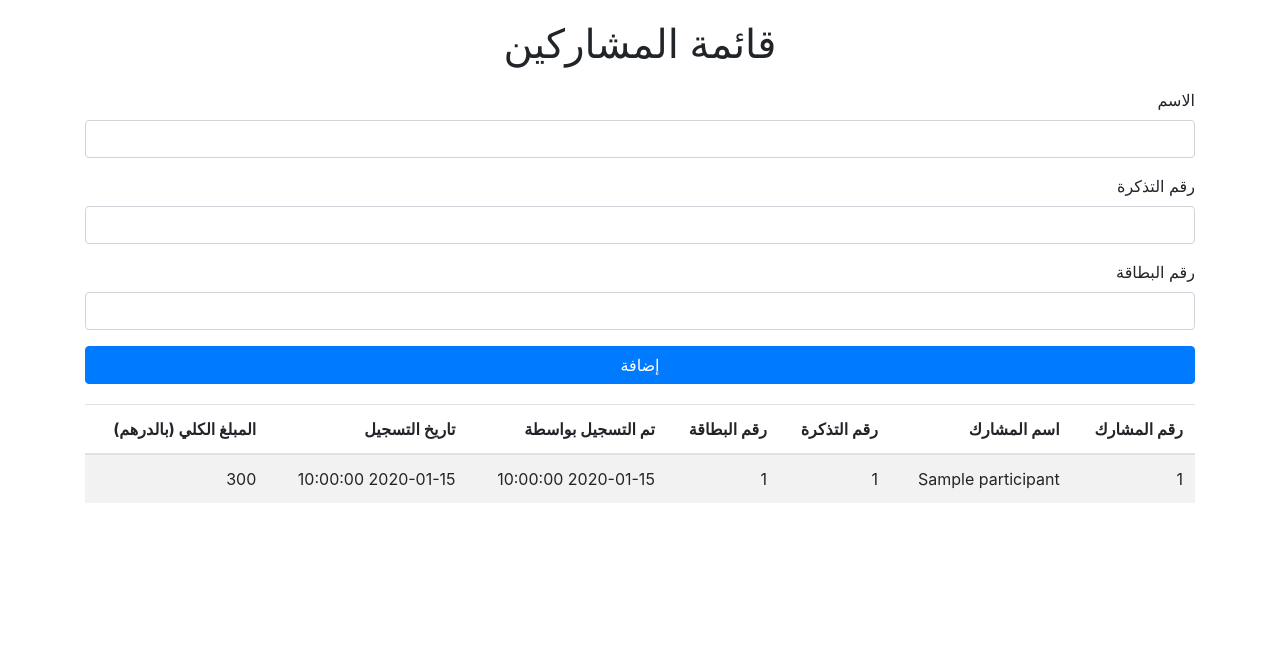
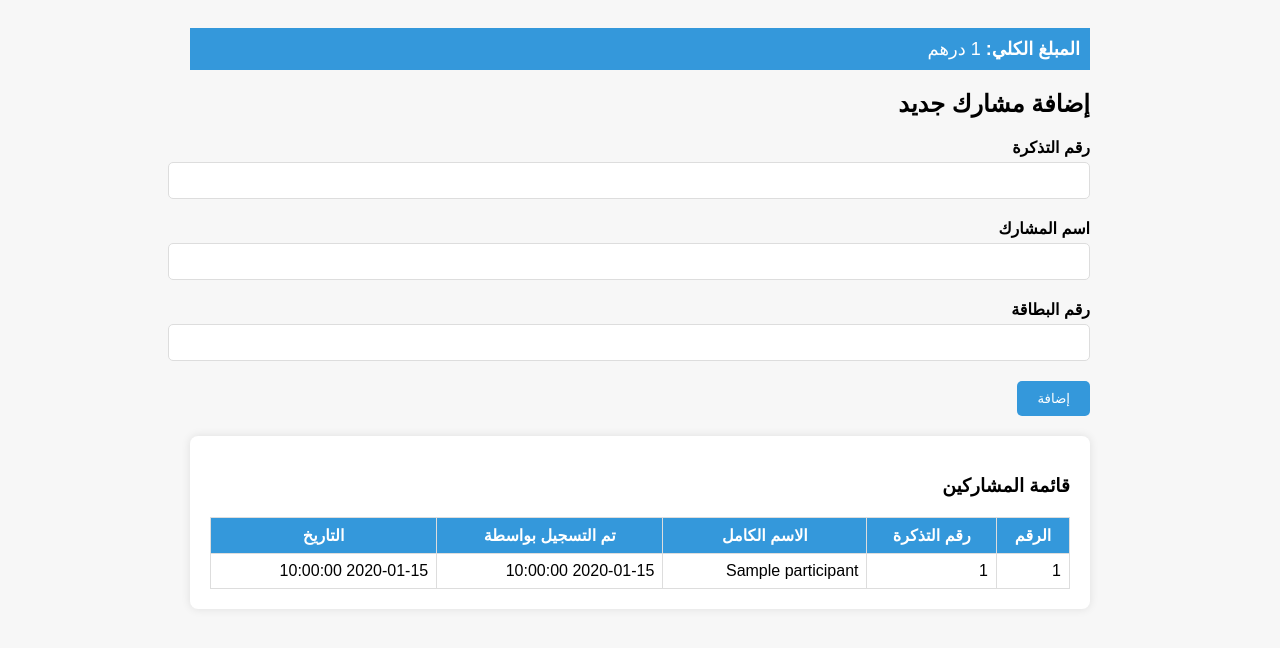
Before and after one commit to OUCHTAH/chakir, a Flask app: template templates/home.html in a window 1280 px wide. Shown: the top 648 px of the page. Run offline with Flask 2, Linux system fonts and the light colour scheme; the template is opened without the code that fills it: most values are stand-ins (such as "Sample title", 1, 10 or a date in 2020); some libraries are stand-ins or nearby versions.

Commit message:
Update home.html

```diff
--- a/templates/home.html
+++ b/templates/home.html
@@ -3,84 +3,144 @@
 <head>
     <meta charset="UTF-8">
     <meta name="viewport" content="width=device-width, initial-scale=1.0">
-    <title>الصفحة الرئيسية</title>
-    <!-- رابط إلى Bootstrap CSS -->
-    <link href="https://stackpath.bootstrapcdn.com/bootstrap/4.5.2/css/bootstrap.min.css" rel="stylesheet">
-    <!-- إعداد اتجاه النص من اليمين لليسار -->
+    <title>Chakir Event</title>
+    <link rel="stylesheet" href="https://cdnjs.cloudflare.com/ajax/libs/font-awesome/6.0.0-beta3/css/all.min.css">
     <style>
         body {
+            font-family: Arial, sans-serif;
             direction: rtl;
+            background-color: #f7f7f7;
+            padding: 20px;
+        }
+
+        .container {
+            max-width: 900px;
+            margin: 0 auto;
+        }
+
+        .header, .table-container {
+            margin-bottom: 20px;
+        }
+
+        .table-container {
+            background-color: white;
+            padding: 20px;
+            border-radius: 8px;
+            box-shadow: 0 0 10px rgba(0, 0, 0, 0.1);
+        }
+
+        .total-amount {
+            background-color: #3498db;
+            color: white;
+            padding: 10px;
+            margin-bottom: 20px;
+            font-size: 18px;
             text-align: right;
         }
-        .container {
+
+        table {
+            width: 100%;
+            border-collapse: collapse;
             margin-top: 20px;
         }
-        table {
-            margin-top: 20px;
+
+        table, th, td {
+            border: 1px solid #ddd;
+            padding: 8px;
         }
-        .form-container {
-            margin-top: 20px;
+
+        th {
+            background-color: #3498db;
+            color: white;
+        }
+
+        .form-group {
+            margin-bottom: 15px;
+        }
+
+        .form-group label {
+            font-weight: bold;
+        }
+
+        .form-group input {
+            width: 100%;
+            padding: 10px;
+            margin: 5px 0;
+            border-radius: 5px;
+            border: 1px solid #ddd;
+        }
+
+        .form-group button {
+            padding: 10px 20px;
+            background-color: #3498db;
+            color: white;
+            border: none;
+            border-radius: 5px;
+            cursor: pointer;
+        }
+
+        .form-group button:hover {
+            background-color: #2980b9;
+        }
+
+        .flash {
+            color: green;
+            text-align: center;
+            margin-bottom: 15px;
         }
     </style>
 </head>
 <body>
     <div class="container">
-        <h1 class="text-center">قائمة المشاركين</h1>
-
-        <!-- نموذج إضافة مشارك جديد -->
-        <div class="form-container">
+        <div class="header">
+            <div class="total-amount">
+                <strong>المبلغ الكلي: </strong> {{ total_amount }} درهم
+            </div>
+            <h2>إضافة مشارك جديد</h2>
             <form method="POST" action="{{ url_for('register') }}">
                 <div class="form-group">
-                    <label for="name">الاسم</label>
-                    <input type="text" class="form-control" id="name" name="name" required>
+                    <label for="ticket_number">رقم التذكرة</label>
+                    <input type="text" id="ticket_number" name="ticket_number" required>
                 </div>
                 <div class="form-group">
-                    <label for="ticket_number">رقم التذكرة</label>
-                    <input type="text" class="form-control" id="ticket_number" name="ticket_number" required>
+                    <label for="name">اسم المشارك</label>
+                    <input type="text" id="name" name="name" required>
                 </div>
                 <div class="form-group">
                     <label for="id_card_number">رقم البطاقة</label>
-                    <input type="text" class="form-control" id="id_card_number" name="id_card_number" required>
+                    <input type="text" id="id_card_number" name="id_card_number" required>
                 </div>
                 <div class="form-group">
-                    <button type="submit" class="btn btn-primary btn-block">إضافة</button>
+                    <button type="submit">إضافة</button>
                 </div>
             </form>
         </div>
 
-        <!-- عرض قائمة المشاركين في جدول -->
-        <table class="table table-striped">
+        <div class="table-container">
+            <h3>قائمة المشاركين</h3>
+            <table>
                 <thead>
                     <tr>
-                    <th>رقم المشارك</th>
-                    <th>اسم المشارك</th>
+                        <th>الرقم</th>
                         <th>رقم التذكرة</th>
-                    <th>رقم البطاقة</th>
+                        <th>الاسم الكامل</th>
                         <th>تم التسجيل بواسطة</th>
-                    <th>تاريخ التسجيل</th>
-                    <th>المبلغ الكلي (بالدرهم)</th>
+                        <th>التاريخ</th>
                     </tr>
                 </thead>
                 <tbody>
-                {% for participant in participants %}
+                    {% for p in participants %}
                     <tr>
                         <td>{{ loop.index }}</td>
-                        <td>{{ participant['name'] }}</td>
-                        <td>{{ participant['ticket_number'] }}</td>
-                        <td>{{ participant['id_card_number'] }}</td>
-                        <td>{{ participant['added_by'] }}</td>
-                        <td>{{ participant['registration_date'] }}</td>
-                        <td>{{ 300 }}</td> <!-- المبلغ الثابت لكل مشارك -->
+                        <td>{{ p.ticket_number }}</td>
+                        <td>{{ p.name }}</td>
+                        <td>{{ p.added_by }}</td>
+                        <td>{{ p.registration_date }}</td>
                     </tr>
                     {% endfor %}
                 </tbody>
             </table>
-
         </div>
-
-    <!-- رابط إلى Bootstrap JS و jQuery -->
-    <script src="https://code.jquery.com/jquery-3.5.1.slim.min.js"></script>
-    <script src="https://cdn.jsdelivr.net/npm/@popperjs/core@2.5.4/dist/umd/popper.min.js"></script>
-    <script src="https://stackpath.bootstrapcdn.com/bootstrap/4.5.2/js/bootstrap.min.js"></script>
+    </div>
 </body>
 </html>
```
Lines whose indentation alone changed are shown as unchanged.
